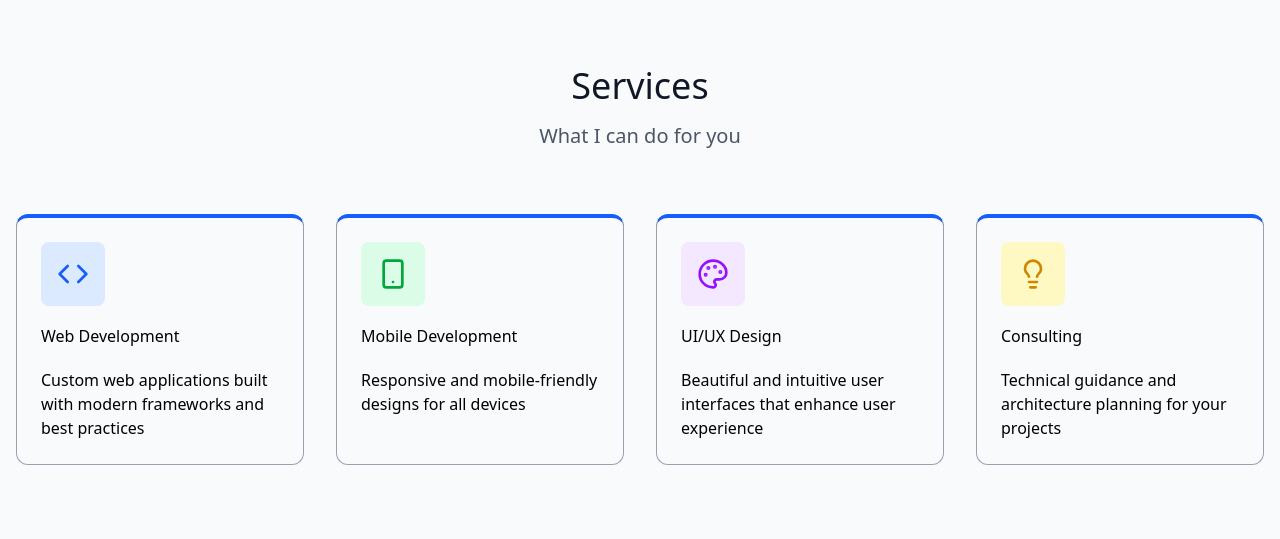
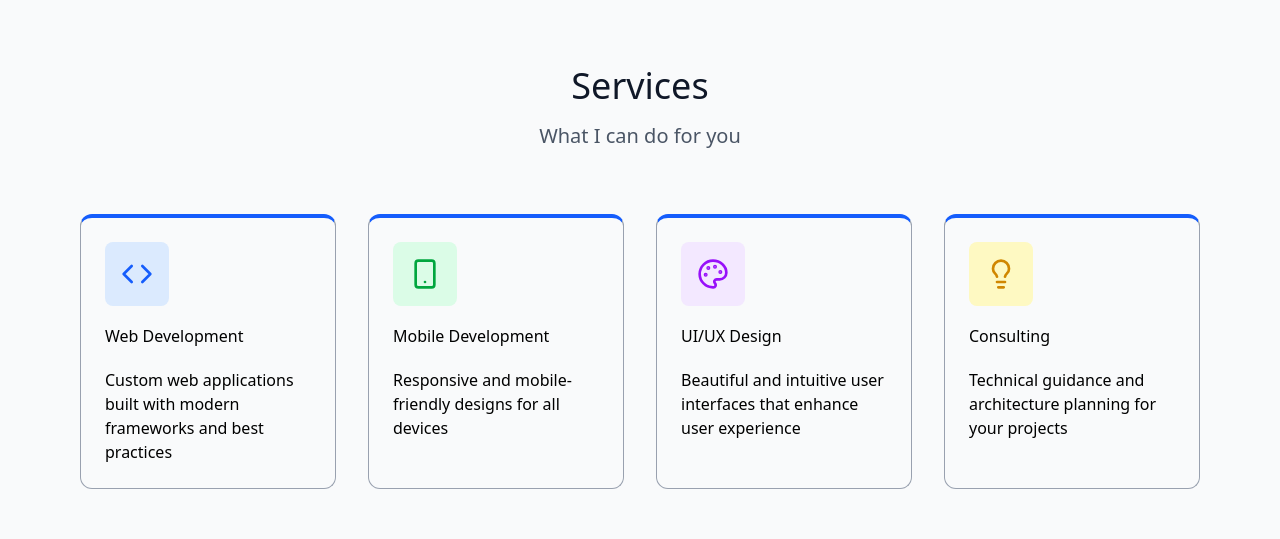
Before and after one commit to faidrn/my-portfolio, a React (Vite) app: page / in a window 1280 px wide. Shown: the part 1494-2033 px from the top of the page. Built offline with nearby package versions, Linux system fonts and the light colour scheme.

Commit message:
refactor(Blog, Portfolio, Services): Add tailwindcss class lg:w-6xl to adjust the width in big displays

```diff
--- a/src/components/sections/Blog.jsx
+++ b/src/components/sections/Blog.jsx
@@ -41,7 +41,7 @@
 
     return (
         <section id="blog" className="py-20 bg-white">
-            <div className="container mx-auto px-4">
+            <div className="container mx-auto px-4 lg:w-6xl">
                 <motion.div
                     initial={{ opacity: 0, y: 20 }}
                     whileInView={{ opacity: 1, y: 0 }}
--- a/src/components/sections/Portfolio.jsx
+++ b/src/components/sections/Portfolio.jsx
@@ -84,7 +84,7 @@
             id="portfolio"
             className="py-20 bg-gray-50"
         >
-            <div className="container mx-auto px-4">
+            <div className="container mx-auto px-4 lg:w-6xl">
                 <motion.div
                     initial={{ opacity: 0, y: 20 }}
                     whileInView={{ opacity: 1, y: 0 }}
--- a/src/components/sections/Services.jsx
+++ b/src/components/sections/Services.jsx
@@ -36,7 +36,7 @@
 
     return (
         <section id="services" className="py-20 bg-gray-50">
-            <div className="container mx-auto px-4">
+            <div className="container mx-auto px-4 lg:w-6xl">
                 <motion.div
                     initial={{ opacity: 0, y: 20 }}
                     whileInView={{ opacity: 1, y: 0 }}
```
